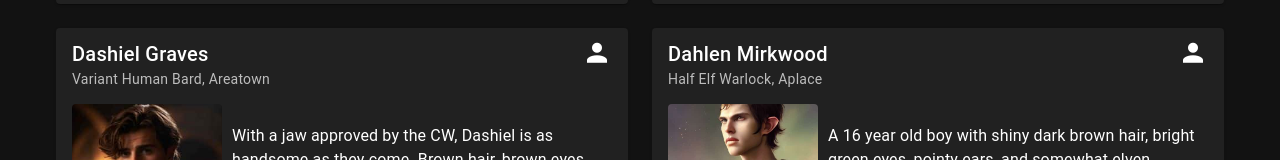
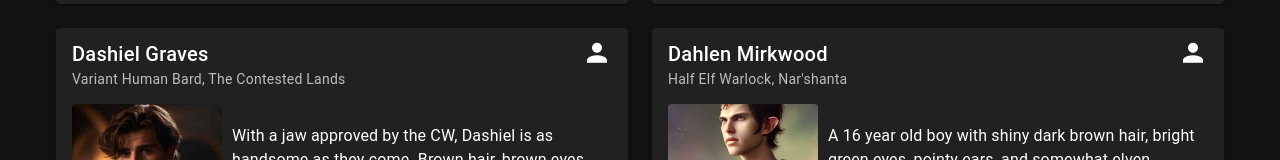
Before and after one commit to AlexMay00/therenthyr, a Vue app: page /#/ in a window 1280 px wide. Shown: the part 5993-6153 px from the top of the page. Built offline with nearby package versions, Linux system fonts and the light colour scheme.

Commit message:
session 5

```diff
--- a/src/components/Library.vue
+++ b/src/components/Library.vue
@@ -55,12 +55,12 @@
         },
         {
           title: 'Dahlen Mirkwood',
-          subtitle: 'Half Elf Warlock, Aplace',
+          subtitle: 'Half Elf Warlock, Nar\'shanta',
           avatar: 'dahlen.jpeg',
           text: 'A 16 year old boy with shiny dark brown hair, bright green eyes, pointy ears, and somewhat elven features. Wearing a kind-of-too-big ruby fancy shirt that looks borrowed. Always carrying books.',
           info: 'Dahlen is a shy fellow, but deeply curious about his surroundings. He has largely existed in the shadow of his (pureblood) elven grandfather, who raised him. Dahlen is not very well traveled, and has never left the comfort of his home-forest prior to this adventure. He received his scarab when he found a thing and accidentally killed a guy. I wasn\'t supposed to say that.\n\n"Elmon delmon. Teamwork makes the dream work!"\n\nDahlen enjoys reading in his free time.',
           tags: ['PC', 'Half Elf', 'Warlock', 'Student', 'Ruby Basilisk'],
-          associations: ['Almiraj'],
+          associations: ['Almiraj', 'The Great Shagroth Wood'],
           icon: 'mdi-account',
           type: 'character',
           subtype: 'pc',
@@ -68,7 +68,7 @@
         },
         {
           title: 'Dashiel Graves',
-          subtitle: 'Variant Human Bard, Areatown',
+          subtitle: 'Variant Human Bard, The Contested Lands',
           avatar: 'dashiel.jpeg',
           thumb: '../thumbs/dashiel.jpg',
           text: 'With a jaw approved by the CW, Dashiel is as handsome as they come. Brown hair, brown eyes, paler skin with a slight tan, 6\'4" tall, lean, swimmers build. Dashiel is wearing a dark gray tunic, a red scarf, and drapery around his waist.',
@@ -100,7 +100,7 @@
           text: 'A small fairy who very recently arrived from the Feywild.',
           info: 'Roughly 3 feet tall, 30-35 lbs, with 90s JRPG spiky red hair. Wearing chainmail and donning a shield. Selmenoch dresses primarily in autumn colors like gold, brass, and orange with purple accents. His shield is decorated with a paw, crossed with a lance. He rides atop a larger than average corgi named Cosmo.\n\nSelmenoch is a well trained dragoon who served in the first battalion calvary under the leadership of Lady Ophelia Cogwin. He was part of the Corgi Battalion!\n\n\n"Nothing bad ever happens in the feywild. You\'re good."\n\nSelmenoch whittles in his free time to relax and practice hand dexterity.',
           tags: ['PC', 'Fairy', 'Fighter', 'Feywild', 'Student', 'Ruby Basilisk'],
-          associations: ['Almiraj', 'Cosmo'],
+          associations: ['Almiraj', 'Cosmo', 'Lands of the Autumn Court'],
           icon: 'mdi-account',
           type: 'character',
           subtype: 'pc',
```
Also changed, not shown: 1 other file (tests, documents, lock files or other folders).
